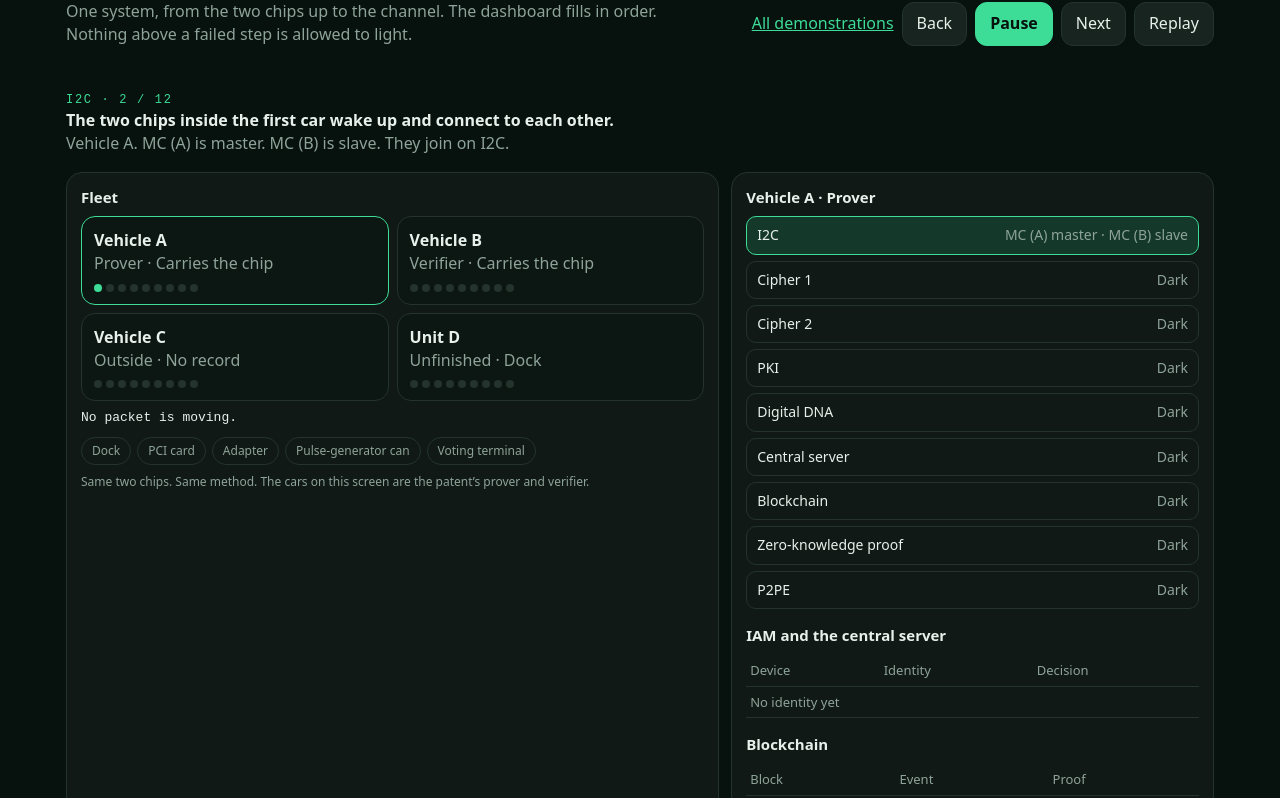
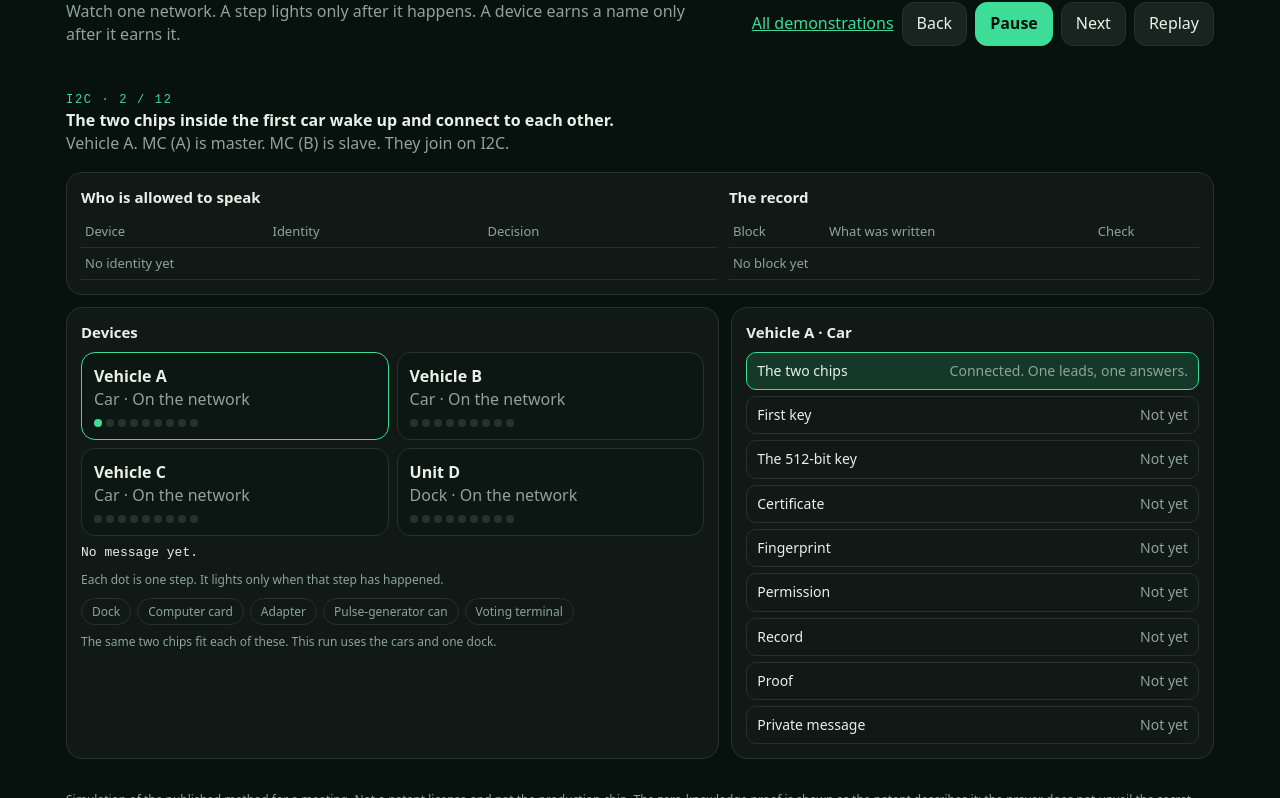
Before and after one commit to DrGNinja/cyberaliens, a plain HTML site: page dashboard.html in a window 1280 px wide. Shown: the part 81-879 px from the top of the page. Drawn offline with Linux system fonts and the light colour scheme.

Commit message:
Let the story happen in order

```diff
--- a/dashboard.html
+++ b/dashboard.html
@@ -3,7 +3,7 @@
 <head>
 <meta charset="utf-8" />
 <meta name="viewport" content="width=device-width, initial-scale=1" />
-<title>Cyb3rALIENS · Operations</title>
+<title>Cyb3rALIENS · The system</title>
 <style>
   :root { color-scheme: dark; --bg:#07110e; --surface:#101916; --surface-2:#18241f; --fg:#e7f0ea; --muted:#8ea399; --line:#24332c; --signal:#3ddc97; --signal-dim:#14382a; --alert:#e2b340; --alert-dim:#3a3014; }
   * { box-sizing: border-box; }
@@ -48,8 +48,8 @@
 <header>
   <div>
     <p class="kicker">U.S. PATENT 10,673,617 B1</p>
-    <h1>Operations</h1>
-    <p class="muted" style="margin:0;max-width:40rem">One system, from the two chips up to the channel. The dashboard fills in order. Nothing above a failed step is allowed to light.</p>
+    <h1>The system</h1>
+    <p class="muted" style="margin:0;max-width:40rem">Watch one network. A step lights only after it happens. A device earns a name only after it earns it.</p>
   </div>
   <div class="row">
     <a href="index.html">All demonstrations</a>
@@ -61,45 +61,54 @@
 </header>
 <main>
   <p class="now"><span class="kicker" id="beat-name"></span><br><strong id="beat-plain"></strong><br><span class="muted" id="beat-copy"></span></p>
-  <div class="layout">
+  <section class="card" id="records">
+    <div class="layout">
+      <div>
+        <h2>Who is allowed to speak</h2>
+        <table id="iam"><thead><tr><th>Device</th><th>Identity</th><th>Decision</th></tr></thead><tbody></tbody></table>
+      </div>
+      <div>
+        <h2>The record</h2>
+        <table id="ledger"><thead><tr><th>Block</th><th>What was written</th><th>Check</th></tr></thead><tbody></tbody></table>
+      </div>
+    </div>
+  </section>
+  <div class="layout" style="margin-top:12px">
     <section class="card">
-      <h2>Fleet</h2>
+      <h2>Devices</h2>
       <div class="fleet" id="fleet"></div>
       <div class="channel" id="channel"></div>
+      <p class="muted" style="font-size:12px;margin:8px 0 0">Each dot is one step. It lights only when that step has happened.</p>
       <div class="housings">
-        <span>Dock</span><span>PCI card</span><span>Adapter</span><span>Pulse-generator can</span><span>Voting terminal</span>
+        <span>Dock</span><span>Computer card</span><span>Adapter</span><span>Pulse-generator can</span><span>Voting terminal</span>
       </div>
-      <p class="muted" style="font-size:12px;margin:8px 0 0">Same two chips. Same method. The cars on this screen are the patent’s prover and verifier.</p>
+      <p class="muted" style="font-size:12px;margin:8px 0 0">The same two chips fit each of these. This run uses the cars and one dock.</p>
     </section>
     <section class="card">
       <h2 id="focus-name">Device</h2>
       <div class="stack" id="stack"></div>
-      <h2 style="margin-top:16px">IAM and the central server</h2>
-      <table id="iam"><thead><tr><th>Device</th><th>Identity</th><th>Decision</th></tr></thead><tbody></tbody></table>
-      <h2 style="margin-top:16px">Blockchain</h2>
-      <table id="ledger"><thead><tr><th>Block</th><th>Event</th><th>Proof</th></tr></thead><tbody></tbody></table>
     </section>
   </div>
 </main>
 <footer>Simulation of the published method for a meeting. Not a patent license and not the production chip. The zero-knowledge proof is shown as the patent describes it: the prover does not unveil the secret, and the verifier accepts or refuses the proof.</footer>
 <script>
 const layers = [
-  ["i2c", "I2C", "MC (A) master · MC (B) slave"],
-  ["c1", "Cipher 1", "Channel 1A and 1B · two 256-bit keys"],
-  ["c2", "Cipher 2", "Rounds of 10 · 512-bit validation key"],
-  ["pki", "PKI", "AES-2048 certificate"],
-  ["dna", "Digital DNA", "MAC · serial · fingerprint"],
-  ["db", "Central server", "Registered, or seen and not granted"],
-  ["chain", "Blockchain", "Block carries the previous hash"],
-  ["zkp", "Zero-knowledge proof", "Secret stays unveiled: no"],
-  ["p2pe", "P2PE", "Opens only after the record"]
+  ["i2c", "The two chips", "Connected. One leads, one answers."],
+  ["c1", "First key", "Two different halves, one from each chip."],
+  ["c2", "The 512-bit key", "The halves are mixed ten times."],
+  ["pki", "Certificate", "Issued so the key can be trusted."],
+  ["dna", "Fingerprint", "Network address, serial number, fingerprint."],
+  ["db", "Permission", "The server decides who may speak."],
+  ["chain", "Record", "This entry points to the one before it."],
+  ["zkp", "Proof", "The secret is not shown."],
+  ["p2pe", "Private message", "Allowed only after the record."]
 ];
 const blank = () => Object.fromEntries(layers.map(([id]) => [id, "off"]));
 const devices = {
-  a: { name: "Vehicle A", role: "Prover", note: "Carries the chip", stage: blank() },
-  b: { name: "Vehicle B", role: "Verifier", note: "Carries the chip", stage: blank() },
-  c: { name: "Vehicle C", role: "Outside", note: "No record", stage: blank() },
-  d: { name: "Unit D", role: "Unfinished", note: "Dock", stage: blank() }
+  a: { name: "Vehicle A", role: "Car", note: "On the network", stage: blank() },
+  b: { name: "Vehicle B", role: "Car", note: "On the network", stage: blank() },
+  c: { name: "Vehicle C", role: "Car", note: "On the network", stage: blank() },
+  d: { name: "Unit D", role: "Dock", note: "On the network", stage: blank() }
 };
 let focus = "a";
 let beat = 0;
@@ -115,13 +124,13 @@ const beats = [
   { name: "Cipher 1", plain: "Each chip prepares its own half of the key. The halves are not the same.", ms: 7000, focus: "a", copy: "Channel 1A and channel 1B each carry a different AES-SEA 256-bit key. The timer feeds the clock.", run() { light("a", "c1", "on"); } },
   { name: "Cipher 2", plain: "The two halves are mixed ten times. Now there is one key.", ms: 7000, focus: "a", copy: "Ten rounds. The AES-SEA 512-bit validation key now exists.", run() { light("a", "c2", "on"); } },
   { name: "Certificate", plain: "A certificate is issued so later steps can trust this key.", ms: 5500, focus: "a", copy: "The 512-bit key is sent to the PKI server. AES-2048 places the certificate.", run() { light("a", "pki", "on"); } },
-  { name: "Identity", plain: "The car gets an identity: a network address, a serial number, and a fingerprint.", ms: 7000, focus: "a", copy: "IAM collects the MAC address, the serial number, and the fingerprint. The central server marks Vehicle A registered.", run() { light("a", "dna", "on"); light("a", "db", "on"); } },
+  { name: "Identity", plain: "The car gets an identity: a network address, a serial number, and a fingerprint.", ms: 7000, focus: "a", copy: "IAM collects the MAC address, the serial number, and the fingerprint. The central server marks Vehicle A registered.", run() { light("a", "dna", "on"); light("a", "db", "on"); devices.a.role = "Registered"; devices.a.note = "Identity on file"; } },
   { name: "Ledger", plain: "That identity is written down in a record that points back to the one before it.", ms: 6000, focus: "a", copy: "A block is written. It carries the hash of the previous block. A DApp channel links IAM to the ledger.", run() { light("a", "chain", "on"); } },
-  { name: "Second device", plain: "The second car does the same thing. It is now able to check the first.", ms: 7000, focus: "b", copy: "Vehicle B completes the same stack. Same chips. Same method. It can now verify.", run() { ["i2c","c1","c2","pki","dna","db","chain"].forEach(k => light("b", k, "on")); } },
-  { name: "Zero-knowledge proof", plain: "The first car proves it holds the secret without showing the secret.", ms: 8000, focus: "a", copy: "Vehicle A is the prover. Vehicle B is the verifier. The secret is not unveiled. The proof is accepted.", run() { light("a", "zkp", "on"); light("b", "zkp", "on"); } },
-  { name: "P2PE", plain: "Only now are the two cars allowed to exchange one private message.", ms: 7000, focus: "a", copy: "Both devices have a record. One packet crosses on the 512-bit key.", run() { light("a", "p2pe", "on"); light("b", "p2pe", "on"); } },
-  { name: "Refused", plain: "A third car is visible. It has no identity, so it is not allowed to speak.", ms: 7000, focus: "c", copy: "Vehicle C is seen by the central server. It has no record. The channel is refused. A firewall did not make this decision.", run() { light("c", "db", "stop"); } },
-  { name: "Unfinished", plain: "If the chips do not finish talking, the key is never made and nothing after it happens.", ms: 8000, focus: "d", copy: "Unit D, on a dock. Channel 1B does not return. TXCOMP is not set. Cipher 2 does not run. No key, no identity, no block, no channel.", run() { light("d", "i2c", "on"); light("d", "c1", "stop"); } }
+  { name: "Second device", plain: "The second car does the same thing. It is now able to check the first.", ms: 7000, focus: "b", copy: "Vehicle B completes the same stack. Same chips. Same method. It can now verify.", run() { ["i2c","c1","c2","pki","dna","db","chain"].forEach(k => light("b", k, "on")); devices.b.role = "Registered"; devices.b.note = "Identity on file"; } },
+  { name: "Zero-knowledge proof", plain: "The first car proves it holds the secret without showing the secret.", ms: 8000, focus: "a", copy: "Vehicle A is the prover. Vehicle B is the verifier. The secret is not unveiled. The proof is accepted.", run() { light("a", "zkp", "on"); light("b", "zkp", "on"); devices.a.role = "Proves"; devices.b.role = "Checks"; } },
+  { name: "P2PE", plain: "Only now are the two cars allowed to exchange one private message.", ms: 7000, focus: "a", copy: "Both devices have a record. One packet crosses on the 512-bit key.", run() { light("a", "p2pe", "on"); light("b", "p2pe", "on"); devices.a.note = "Speaking"; devices.b.note = "Speaking"; } },
+  { name: "Refused", plain: "A third car is visible. It has no identity, so it is not allowed to speak.", ms: 7000, focus: "c", copy: "Vehicle C is seen by the central server. It has no record. The channel is refused. A firewall did not make this decision.", run() { light("c", "db", "stop"); devices.c.role = "Refused"; devices.c.note = "No identity on file"; } },
+  { name: "Unfinished", plain: "If the chips do not finish talking, the key is never made and nothing after it happens.", ms: 8000, focus: "d", copy: "Unit D, on a dock. Channel 1B does not return. TXCOMP is not set. Cipher 2 does not run. No key, no identity, no block, no channel.", run() { light("d", "i2c", "on"); light("d", "c1", "stop"); devices.d.role = "Stopped"; devices.d.note = "The chips did not finish"; } }
 ];
 
 let painted = "";
@@ -144,28 +153,40 @@ function render() {
   const device = devices[focus];
   document.getElementById("focus-name").textContent = device.name + " · " + device.role;
   document.getElementById("stack").innerHTML = layers.map(([key, title, detail]) =>
-    '<div class="step ' + device.stage[key] + '"><span>' + title + '</span><span class="muted">' + (device.stage[key] === "off" ? "Dark" : device.stage[key] === "stop" ? "Stopped" : detail) + '</span></div>'
+    '<div class="step ' + device.stage[key] + '"><span>' + title + '</span><span class="muted">' + (device.stage[key] === "off" ? "Not yet" : device.stage[key] === "stop" ? "Stopped" : detail) + '</span></div>'
   ).join("");
   const iam = [];
-  if (devices.a.stage.db === "on") iam.push(["Vehicle A", "MAC · serial · fingerprint", "Registered"]);
-  if (devices.b.stage.db === "on") iam.push(["Vehicle B", "MAC · serial · fingerprint", "Registered"]);
-  if (devices.c.stage.db === "stop") iam.push(["Vehicle C", "Seen, no fingerprint record", "Not granted"]);
+  if (devices.a.stage.db === "on") iam.push(["Vehicle A", "A4:19:C0:11:7E:02 · CYB-A-1044 · 7F3A…C91E", "May speak"]);
+  if (devices.b.stage.db === "on") iam.push(["Vehicle B", "B8:22:11:90:04:C3 · CYB-B-2281 · 91D0…44AA", "May speak"]);
+  if (devices.c.stage.db === "stop") iam.push(["Vehicle C", "Seen. No fingerprint on file.", "May not speak"]);
   document.querySelector("#iam tbody").innerHTML = iam.map(row => "<tr><td>" + row[0] + "</td><td>" + row[1] + "</td><td>" + row[2] + "</td></tr>").join("") || "<tr><td colspan='3' class='muted'>No identity yet</td></tr>";
   const ledger = [];
-  if (devices.a.stage.chain === "on") ledger.push(["1", "REGISTER Vehicle A", "Previous hash carried"]);
-  if (devices.b.stage.chain === "on") ledger.push(["2", "REGISTER Vehicle B", "Linked to block 1"]);
-  if (devices.a.stage.zkp === "on") ledger.push(["Proof", "A proves to B", "Secret not unveiled"]);
-  if (devices.a.stage.p2pe === "on") ledger.push(["Channel", "A to B", "P2PE open"]);
+  if (devices.a.stage.chain === "on") ledger.push(["1", "Vehicle A registered", "Points to the start"]);
+  if (devices.b.stage.chain === "on") ledger.push(["2", "Vehicle B registered", "Points to block 1"]);
+  if (devices.a.stage.zkp === "on") ledger.push(["Proof", "A proves to B", "Secret not shown"]);
+  if (devices.a.stage.p2pe === "on") ledger.push(["Message", "Passing on your left.", "Read back intact"]);
   document.querySelector("#ledger tbody").innerHTML = ledger.map(row => "<tr><td>" + row[0] + "</td><td>" + row[1] + "</td><td>" + row[2] + "</td></tr>").join("") || "<tr><td colspan='3' class='muted'>No block yet</td></tr>";
   const channel = document.getElementById("channel");
-  if (devices.a.stage.p2pe === "on") channel.textContent = "Vehicle A  →  packet  →  Vehicle B    ·    Vehicle C refused    ·    Unit D stopped";
-  else if (devices.c.stage.db === "stop") channel.textContent = "No packet. Vehicle C has no record.";
-  else channel.textContent = "No packet is moving.";
+  const said = [];
+  if (devices.a.stage.p2pe === "on") said.push('Vehicle A sent "Passing on your left." Vehicle B read the same words back.');
+  if (devices.c.stage.db === "stop") said.push("Vehicle C asked to speak and was refused.");
+  if (devices.d.stage.c1 === "stop") said.push("Unit D stopped before a key existed.");
+  channel.textContent = said.join(" ") || "No message yet.";
 }
 
+const opening = {
+  a: ["Car", "On the network"],
+  b: ["Car", "On the network"],
+  c: ["Car", "On the network"],
+  d: ["Dock", "On the network"]
+};
+function restoreNames() {
+  Object.entries(opening).forEach(([id, pair]) => { devices[id].role = pair[0]; devices[id].note = pair[1]; });
+}
 function reset() {
   Object.values(devices).forEach(device => { device.stage = blank(); });
-  focus = "a"; beat = 0; local = 0; playing = true;
+  restoreNames();
+  focus = "a"; beat = 0; local = 0; playing = true; painted = "";
   beats[0].run();
   render();
 }
@@ -175,6 +196,7 @@ function go(next) {
   beat = next;
   local = 0;
   Object.values(devices).forEach(device => { device.stage = blank(); });
+  restoreNames();
   for (let i = 0; i <= beat; i++) beats[i].run();
   focus = beats[beat].focus;
   painted = "";
@@ -191,7 +213,7 @@ function tick(now) {
     if (local >= beats[beat].ms) {
       local = 0;
       beat = (beat + 1) % beats.length;
-      if (beat === 0) Object.values(devices).forEach(device => { device.stage = blank(); });
+      if (beat === 0) { Object.values(devices).forEach(device => { device.stage = blank(); }); restoreNames(); }
       beats[beat].run();
       focus = beats[beat].focus;
     }
```
